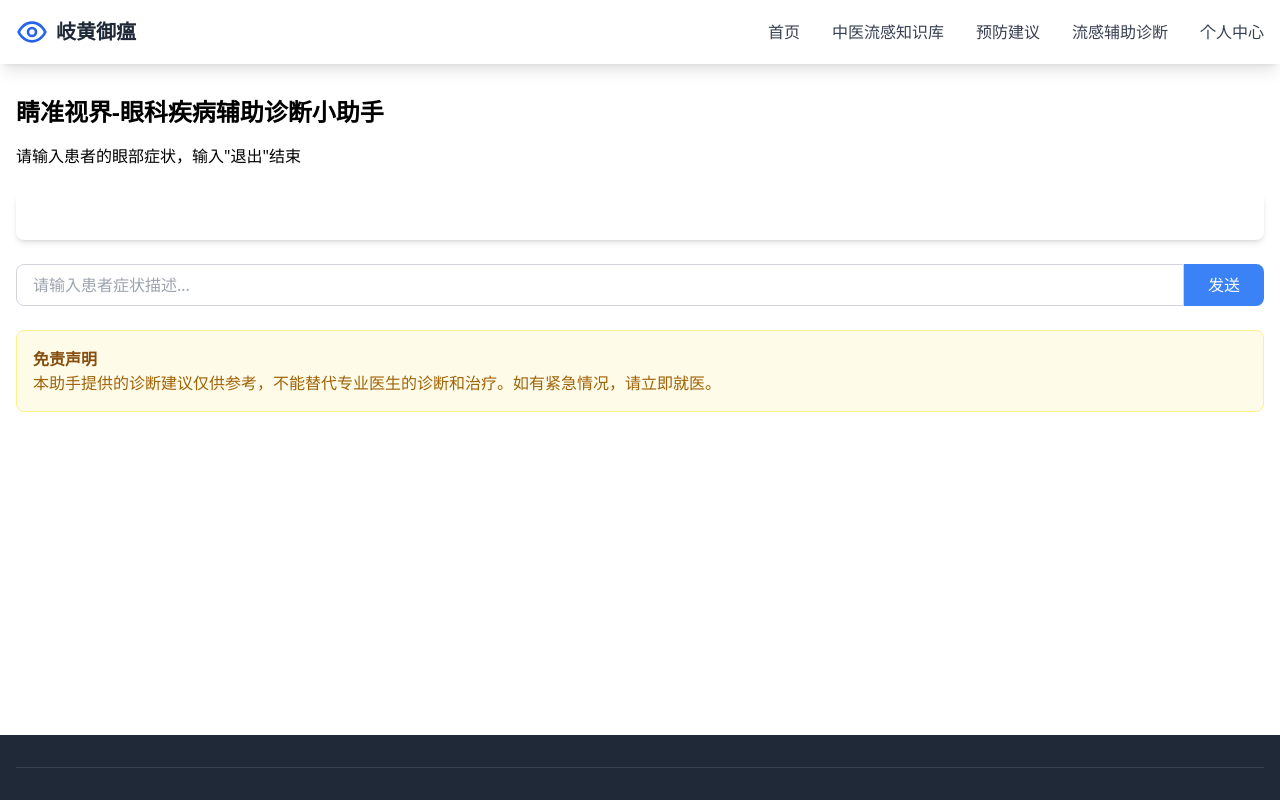
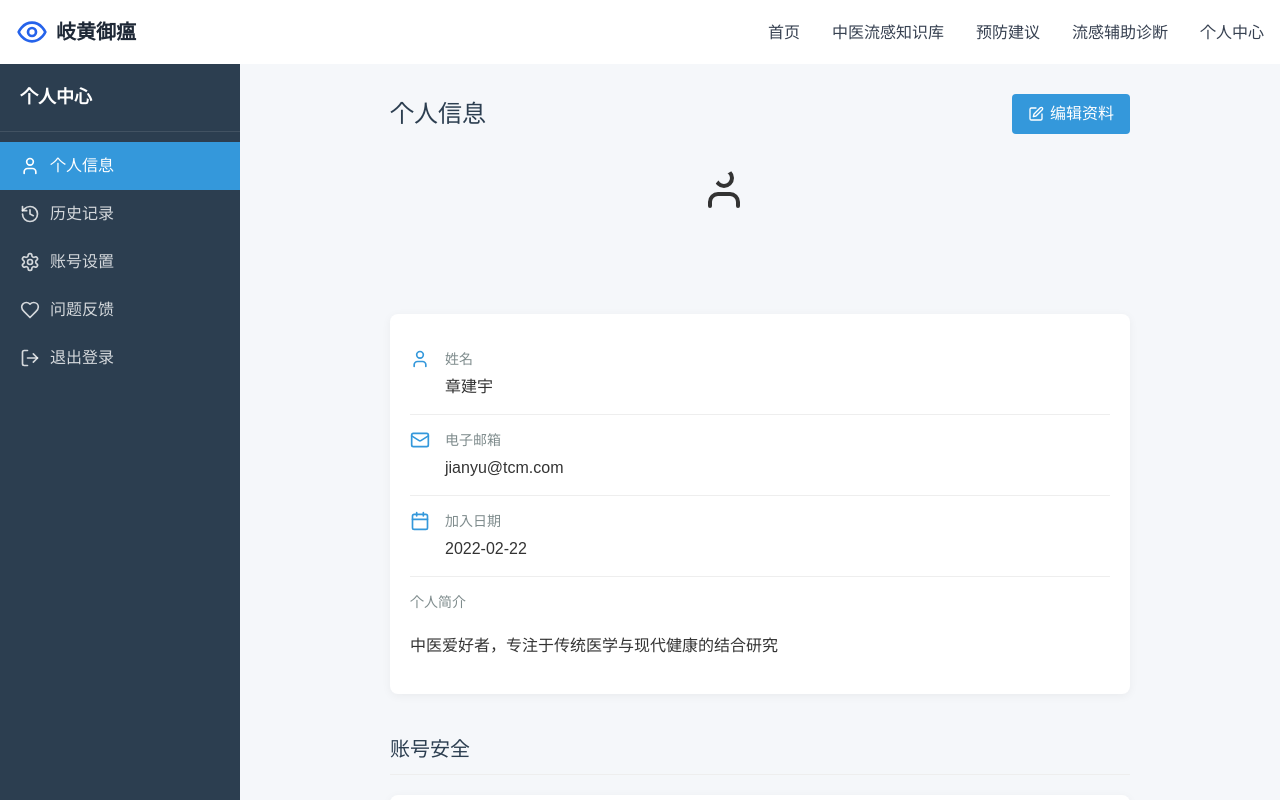
Before and after one commit to GOLDENSPIRALCRISPYDUCK/project, a React (Vite) app: page /about in a window 1280 px wide. Shown: the top 800 px of the page. Built offline with nearby package versions, Linux system fonts and the light colour scheme.

Commit message:
Update About.tsx

```diff
--- a/src/pages/About.tsx
+++ b/src/pages/About.tsx
@@ -1,132 +1,217 @@
-import React, { useState } from 'react';
+import React, { useState, useRef } from 'react';
+import { User, Mail, Lock, Calendar, Edit, Settings, LogOut, Heart, History } from 'lucide-react';
+import './UserProfile.css';
 
-const About = () => {
-  const [input, setInput] = useState('');
-  const [conversation, setConversation] = useState<Array<{role: string, content: string}>>([]);
-  const [isLoading, setIsLoading] = useState(false);
+interface UserData {
+  name: string;
+  email: string;
+  joinDate: string;
+  avatar: string | ArrayBuffer | null;
+  bio: string;
+}
 
-  const handleSubmit = async (e: React.FormEvent) => {
-    e.preventDefault();
+const UserProfile: React.FC = () => {
+  const fileInputRef = useRef<HTMLInputElement>(null);
+  const [user, setUser] = useState<UserData>({
+    name: '章建宇',
+    email: 'jianyu@tcm.com',
+    joinDate: '2022-02-22',
+    avatar: null,
+    bio: '中医爱好者，专注于传统医学与现代健康的结合研究'
+  });
 
-    if (!input.trim()) {
-      alert('请输入有效症状描述');
-      return;
-    }
+  const [isEditing, setIsEditing] = useState(false);
+  const [editForm, setEditForm] = useState({
+    name: user.name,
+    bio: user.bio
+  });
 
-    if (input.toLowerCase() === '退出' || input.toLowerCase() === 'exit' || input.toLowerCase() === 'quit') {
-      setConversation([...conversation, { role: 'assistant', content: '感谢使用，请以专业医生诊断为准！' }]);
-      return;
-    }
+  const handleEditChange = (e: React.ChangeEvent<HTMLInputElement | HTMLTextAreaElement>) => {
+    const { name, value } = e.target;
+    setEditForm(prev => ({ ...prev, [name]: value }));
+  };
 
-    // 添加用户输入到对话历史
-    const updatedConversation = [...conversation, { role: 'user', content: input }];
-    setConversation(updatedConversation);
-    setInput('');
-    setIsLoading(true);
+  const handleSave = () => {
+    setUser(prev => ({ ...prev, ...editForm }));
+    setIsEditing(false);
+  };
 
-    try {
-      // 直接调用 OpenAI API
-      const response = await fetch('https://api.deepseek.com/v1/chat/completions', {
-        method: 'POST',
-        headers: {
-          'Content-Type': 'application/json',
-          'Authorization': 'Bearer sk-1f01993e12054856a15114d4861bacfe'
-        },
-        body: JSON.stringify({
-          model: "deepseek-chat",
-          messages: [
-            {
-              role: "system",
-              content: `你是一名专业眼科医生助手，请用通俗语言回答：
-1. 可能疾病（按可能性排序）
-2. 建议治疗方式（含常用药物通用名）
-3. 日常护眼建议
-4. 需立即就医的警示症状
+  const handleAvatarClick = () => {
+    fileInputRef.current?.click();
+  };
 
-注意：
-- 药物需注明成人用量
-- 标注'请及时就医'的严重情况
-- 最后注明'本建议仅供参考'`
-            },
-            { role: "user", content: input }
-          ],
-          temperature: 0.3,
-          max_tokens: 500
-        })
-      });
-
-      if (!response.ok) {
-        throw new Error(`API请求失败: ${response.status}`);
-      }
-
-      const data = await response.json();
-      const assistantResponse = data.choices[0].message.content;
-
-      setConversation([...updatedConversation, {
-        role: 'assistant',
-        content: assistantResponse
-      }]);
-    } catch (error) {
-      console.error('API调用失败:', error);
-      setConversation([...updatedConversation, {
-        role: 'assistant',
-        content: '抱歉，获取诊断建议时出错，请稍后再试。'
-      }]);
-    } finally {
-      setIsLoading(false);
+  const handleFileChange = (e: React.ChangeEvent<HTMLInputElement>) => {
+    const file = e.target.files?.[0];
+    if (file) {
+      const reader = new FileReader();
+      reader.onloadend = () => {
+        setUser(prev => ({ ...prev, avatar: reader.result }));
+      };
+      reader.readAsDataURL(file);
     }
   };
 
+  const menuItems = [
+    { icon: <User size={20} />, label: '个人信息', active: true },
+    { icon: <History size={20} />, label: '历史记录' },
+    { icon: <Settings size={20} />, label: '账号设置' },
+    { icon: <Heart size={20} />, label: '问题反馈' },
+    { icon: <LogOut size={20} />, label: '退出登录' }
+  ];
+
   return (
-    <div className="max-w-7xl mx-auto px-4 py-8">
-      <div className="prose max-w-none">
-        <h2 className="text-2xl font-bold mb-4">睛准视界-眼科疾病辅助诊断小助手</h2>
-        <p className="mb-6">请输入患者的眼部症状，输入"退出"结束</p>
+    <div className="user-profile-container">
+      <input
+        type="file"
+        ref={fileInputRef}
+        onChange={handleFileChange}
+        accept="image/*"
+        style={{ display: 'none' }}
+      />
 
-        <div className="bg-white rounded-lg shadow-md p-6 mb-6">
-          {conversation.map((item, index) => (
-            <div
+      <div className="profile-sidebar">
+        <div className="sidebar-header">
+          <h2>个人中心</h2>
+        </div>
+        <nav className="sidebar-menu">
+          {menuItems.map((item, index) => (
+            <button
               key={index}
-              className={`mb-4 p-4 rounded-lg ${item.role === 'user' ? 'bg-blue-50 ml-auto' : 'bg-gray-100'}`}
+              className={`menu-item ${item.active ? 'active' : ''}`}
             >
-              <p className="font-semibold">{item.role === 'user' ? '您' : '助手'}:</p>
-              <p className="whitespace-pre-wrap">{item.content}</p>
-            </div>
+              <span className="menu-icon">{item.icon}</span>
+              <span>{item.label}</span>
+            </button>
           ))}
+        </nav>
+      </div>
 
-          {isLoading && (
-            <div className="flex justify-center items-center p-4">
-              <div className="animate-spin rounded-full h-8 w-8 border-b-2 border-blue-500"></div>
+      <div className="profile-main">
+        <div className="profile-header">
+          <h1>个人信息</h1>
+          {!isEditing ? (
+            <button
+              className="edit-button"
+              onClick={() => setIsEditing(true)}
+            >
+              <Edit size={16} /> 编辑资料
+            </button>
+          ) : (
+            <div className="edit-actions">
+              <button
+                className="cancel-button"
+                onClick={() => setIsEditing(false)}
+              >
+                取消
+              </button>
+              <button
+                className="save-button"
+                onClick={handleSave}
+              >
+                保存
+              </button>
             </div>
           )}
         </div>
 
-        <form onSubmit={handleSubmit} className="mt-4">
-          <div className="flex">
-            <input
-              type="text"
-              value={input}
-              onChange={(e) => setInput(e.target.value)}
-              placeholder="请输入患者症状描述..."
-              className="flex-grow px-4 py-2 border border-gray-300 rounded-l-lg focus:outline-none focus:ring-2 focus:ring-blue-500"
-            />
-            <button
-              type="submit"
-              className="bg-blue-500 hover:bg-blue-600 text-white px-6 py-2 rounded-r-lg transition duration-200"
-              disabled={isLoading}
-            >
-              {isLoading ? '处理中...' : '发送'}
+        <div className="profile-content">
+          <div className="avatar-section">
+            <div className="avatar-container" onClick={handleAvatarClick}>
+              {user.avatar ? (
+                <img
+                  src={typeof user.avatar === 'string' ? user.avatar : ''}
+                  alt="用户头像"
+                  className="user-avatar"
+                />
+              ) : (
+                <div className="default-avatar">
+                  <User size={48} />
+                </div>
+              )}
+              <div className="avatar-overlay">
+                <Edit size={20} color="white" />
+              </div>
+            </div>
+          </div>
+
+          {!isEditing ? (
+            <div className="info-section">
+              <div className="info-item">
+                <User size={20} className="info-icon" />
+                <div>
+                  <h3>姓名</h3>
+                  <p>{user.name}</p>
+                </div>
+              </div>
+              <div className="info-item">
+                <Mail size={20} className="info-icon" />
+                <div>
+                  <h3>电子邮箱</h3>
+                  <p>{user.email}</p>
+                </div>
+              </div>
+              <div className="info-item">
+                <Calendar size={20} className="info-icon" />
+                <div>
+                  <h3>加入日期</h3>
+                  <p>{user.joinDate}</p>
+                </div>
+              </div>
+              <div className="info-item bio-item">
+                <h3>个人简介</h3>
+                <p>{user.bio}</p>
+              </div>
+            </div>
+          ) : (
+            <div className="edit-section">
+              <div className="form-group">
+                <label htmlFor="name">姓名</label>
+                <input
+                  type="text"
+                  id="name"
+                  name="name"
+                  value={editForm.name}
+                  onChange={handleEditChange}
+                />
+              </div>
+              <div className="form-group">
+                <label htmlFor="bio">个人简介</label>
+                <textarea
+                  id="bio"
+                  name="bio"
+                  value={editForm.bio}
+                  onChange={handleEditChange}
+                  rows={4}
+                />
+              </div>
+            </div>
+          )}
+        </div>
+
+        <div className="security-section">
+          <h2>账号安全</h2>
+          <div className="security-item">
+            <div>
+              <h3>修改密码</h3>
+              <p>定期更改密码以确保账号安全</p>
+            </div>
+            <button className="security-button">
+              <Lock size={16} /> 修改
             </button>
           </div>
-        </form>
-
-        <div className="mt-6 p-4 bg-yellow-50 rounded-lg border border-yellow-200">
-          <h3 className="font-bold text-yellow-800">免责声明</h3>
-          <p className="text-yellow-700">本助手提供的诊断建议仅供参考，不能替代专业医生的诊断和治疗。如有紧急情况，请立即就医。</p>
+          <div className="security-item">
+            <div>
+              <h3>邮箱验证</h3>
+              <p>已验证: {user.email}</p>
+            </div>
+            <button className="security-button">
+              <Mail size={16} /> 重新验证
+            </button>
+          </div>
         </div>
       </div>
     </div>
   );
 };
 
-export default About;
+export default UserProfile;
```
